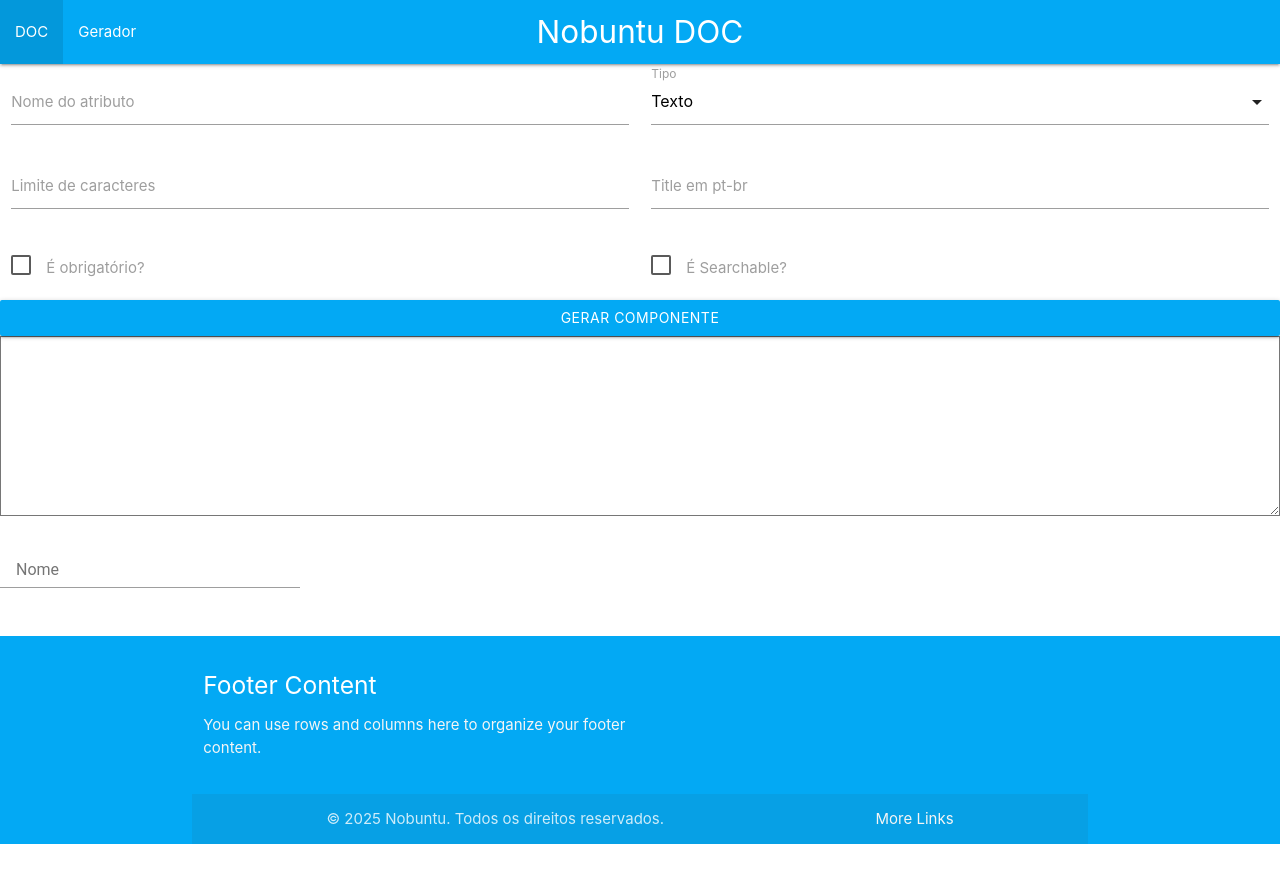
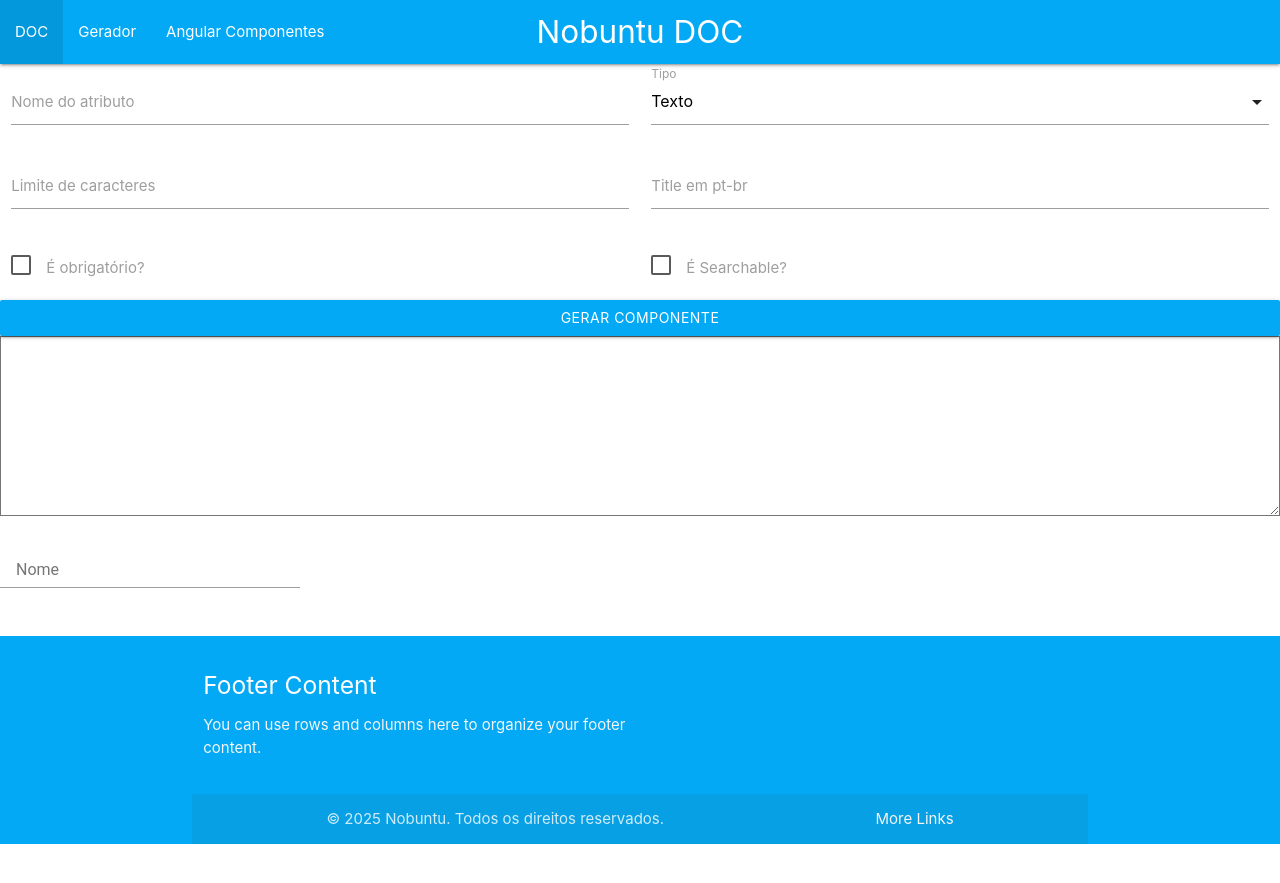
Before and after one commit to nobuntu-br/nobuntu-br.github.io, a Jekyll site: the page built from paginas/gerador.md, in a window 1280 px wide. Shown: the top 883 px of the page. Built offline with Jekyll 4.4.1, drawn with Linux system fonts in a browser that asks for light colours; a script that is not in the unit is left out.

Commit message:
Update default.html

```diff
--- a/_layouts/default.html
+++ b/_layouts/default.html
@@ -29,6 +29,7 @@
         <ul id="nav-mobile" class="left hide-on-med-and-down">
           <li><a href="{{ '/' | relative_url }}">DOC</a></li>
           <li><a href="{{ '/gerador/' | relative_url }}">Gerador</a></li>
+          <li><a href="{{ '/angular/' | relative_url }}">Angular Componentes</a></li>
           <!-- <li><a href="collapsible.html">JavaScript</a></li> -->
         </ul>
       </div>
```
